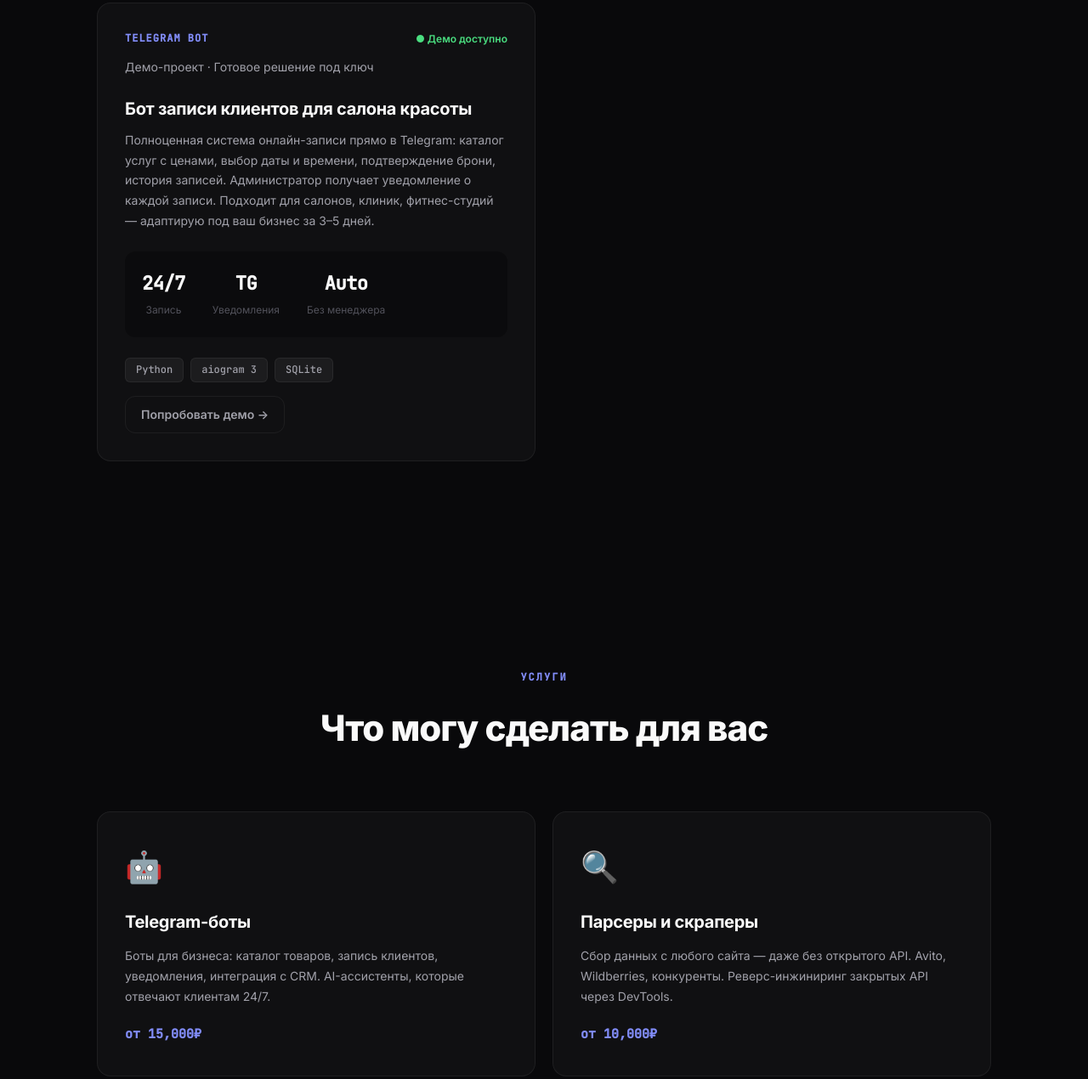
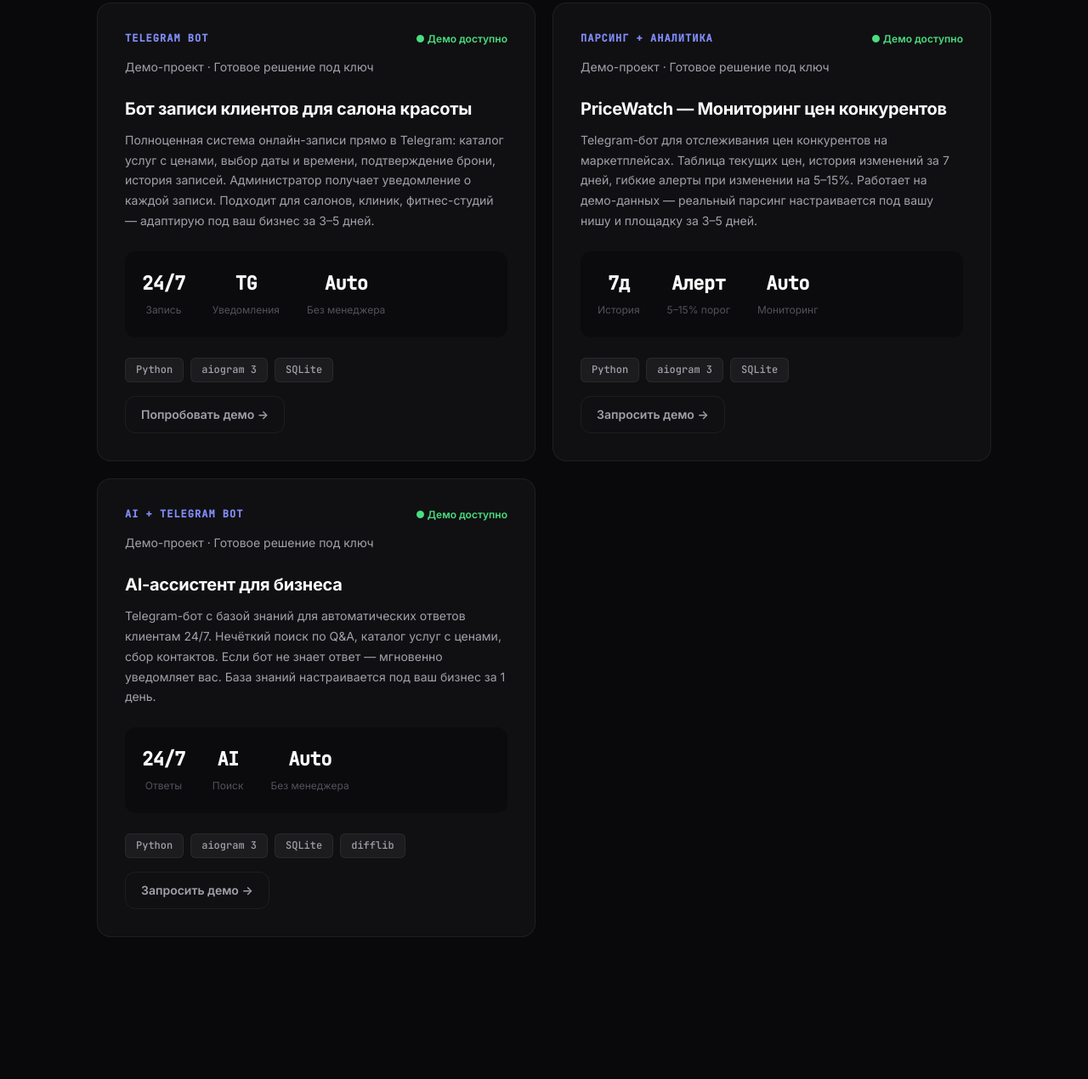
Before and after one commit to MrBeastie/MrBeastie.github.io, a plain HTML site: page index.html in a window 1280 px wide. Shown: the part 2836-4106 px from the top of the page at 85% size. Drawn offline with Linux system fonts and the light colour scheme.

Commit message:
добавить кейсы PriceWatch и AI-ассистент
Co-Authored-By: Claude Sonnet 4.6 <noreply@anthropic.com>

```diff
--- a/index.html
+++ b/index.html
@@ -311,6 +311,69 @@
                     <a href="https://t.me/salon_krasotulek_bot" target="_blank" class="btn btn-ghost btn-demo">Попробовать демо →</a>
                 </div>
 
+                <!-- Case 6 — PriceWatch -->
+                <div class="case-card">
+                    <div class="case-header">
+                        <span class="case-tag">ПАРСИНГ + АНАЛИТИКА</span>
+                        <span class="case-status live">● Демо доступно</span>
+                    </div>
+                    <p class="case-client">Демо-проект · Готовое решение под ключ</p>
+                    <h3>PriceWatch — Мониторинг цен конкурентов</h3>
+                    <p>Telegram-бот для отслеживания цен конкурентов на маркетплейсах. Таблица текущих цен, история изменений за 7 дней, гибкие алерты при изменении на 5–15%. Работает на демо-данных — реальный парсинг настраивается под вашу нишу и площадку за 3–5 дней.</p>
+                    <div class="case-metrics">
+                        <div class="metric">
+                            <span class="metric-value">7д</span>
+                            <span class="metric-label">История</span>
+                        </div>
+                        <div class="metric">
+                            <span class="metric-value">Алерт</span>
+                            <span class="metric-label">5–15% порог</span>
+                        </div>
+                        <div class="metric">
+                            <span class="metric-value">Auto</span>
+                            <span class="metric-label">Мониторинг</span>
+                        </div>
+                    </div>
+                    <div class="case-stack">
+                        <span>Python</span>
+                        <span>aiogram 3</span>
+                        <span>SQLite</span>
+                    </div>
+                    <a href="https://t.me/blessdev_off" target="_blank" class="btn btn-ghost btn-demo">Запросить демо →</a>
+                </div>
+
+                <!-- Case 7 — AI-ассистент -->
+                <div class="case-card">
+                    <div class="case-header">
+                        <span class="case-tag">AI + TELEGRAM BOT</span>
+                        <span class="case-status live">● Демо доступно</span>
+                    </div>
+                    <p class="case-client">Демо-проект · Готовое решение под ключ</p>
+                    <h3>AI-ассистент для бизнеса</h3>
+                    <p>Telegram-бот с базой знаний для автоматических ответов клиентам 24/7. Нечёткий поиск по Q&A, каталог услуг с ценами, сбор контактов. Если бот не знает ответ — мгновенно уведомляет вас. База знаний настраивается под ваш бизнес за 1 день.</p>
+                    <div class="case-metrics">
+                        <div class="metric">
+                            <span class="metric-value">24/7</span>
+                            <span class="metric-label">Ответы</span>
+                        </div>
+                        <div class="metric">
+                            <span class="metric-value">AI</span>
+                            <span class="metric-label">Поиск</span>
+                        </div>
+                        <div class="metric">
+                            <span class="metric-value">Auto</span>
+                            <span class="metric-label">Без менеджера</span>
+                        </div>
+                    </div>
+                    <div class="case-stack">
+                        <span>Python</span>
+                        <span>aiogram 3</span>
+                        <span>SQLite</span>
+                        <span>difflib</span>
+                    </div>
+                    <a href="https://t.me/blessdev_off" target="_blank" class="btn btn-ghost btn-demo">Запросить демо →</a>
+                </div>
+
             </div>
         </div>
     </section>
```
